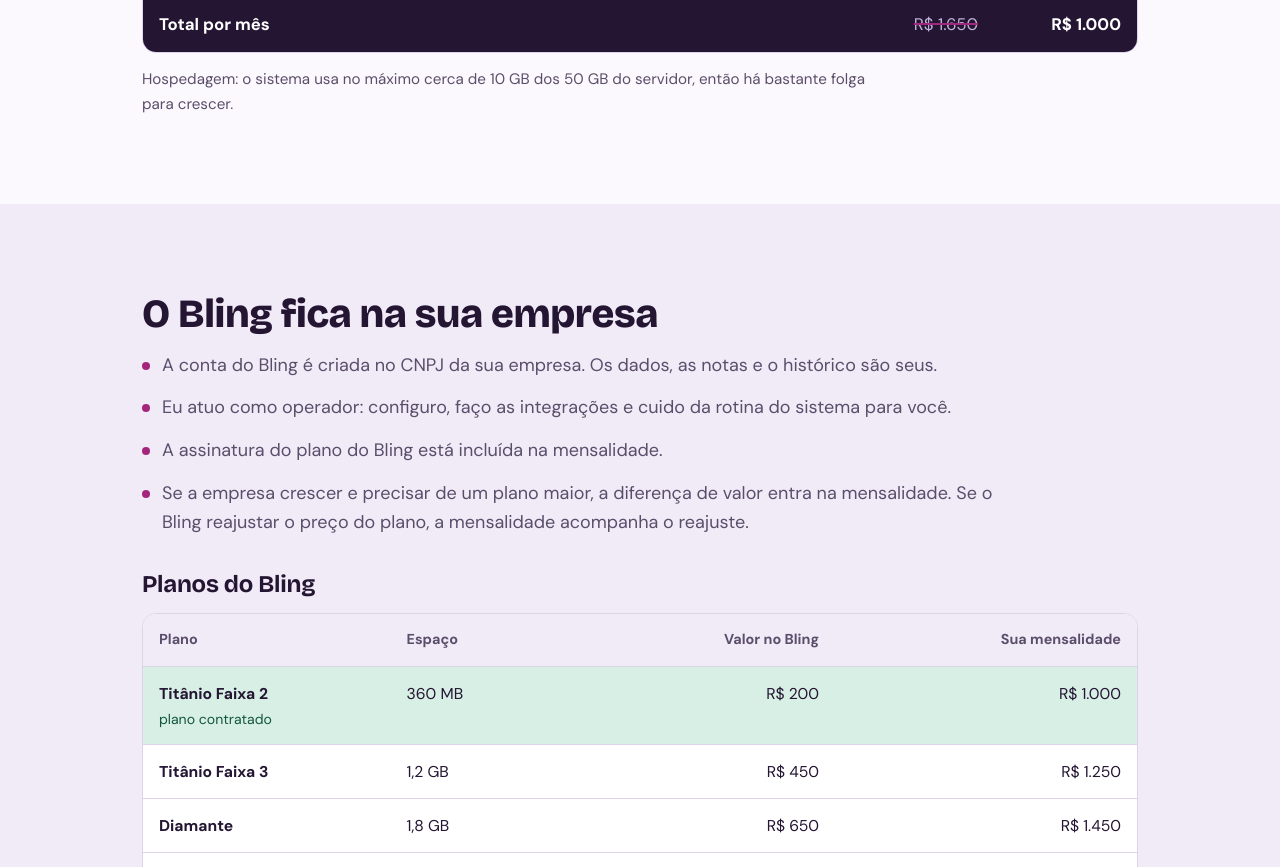
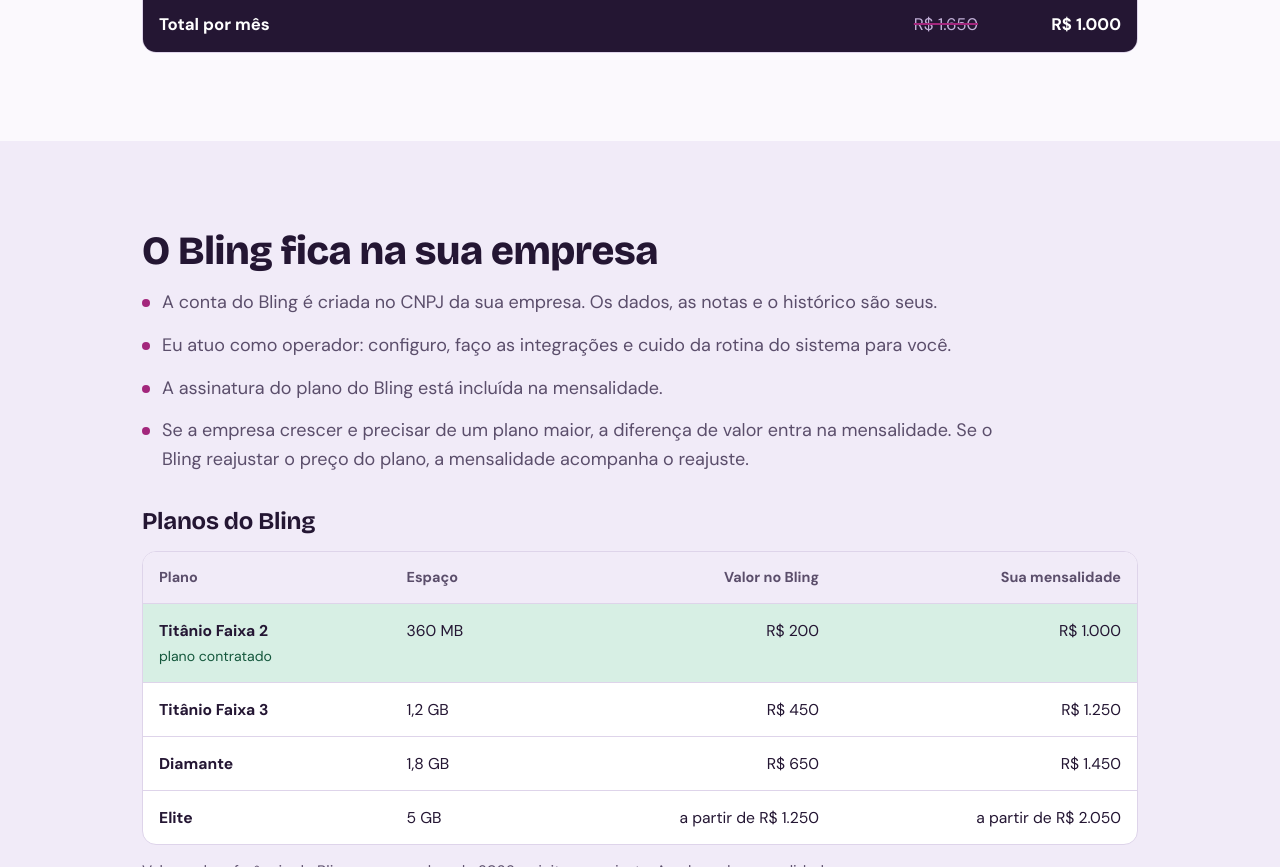
Before and after one commit to ViniProjectcss/Proposta_Thais, a plain HTML site: page index.html in a window 1280 px wide. Shown: the part 4680-5547 px from the top of the page. Drawn offline with nearby package versions, Linux system fonts and the light colour scheme.

Commit message:
Tirei o valor de GB da proposta

```diff
--- a/index.html
+++ b/index.html
@@ -212,10 +212,7 @@
           </tr>
         </tfoot>
       </table>
-    </div>
 
-    <p class="note">Hospedagem: o sistema usa no máximo cerca de 10 GB dos 50 GB do servidor, então há bastante folga para crescer.</p>
-  </div>
 </section>
 
 <section class="section alt" id="bling">
```
